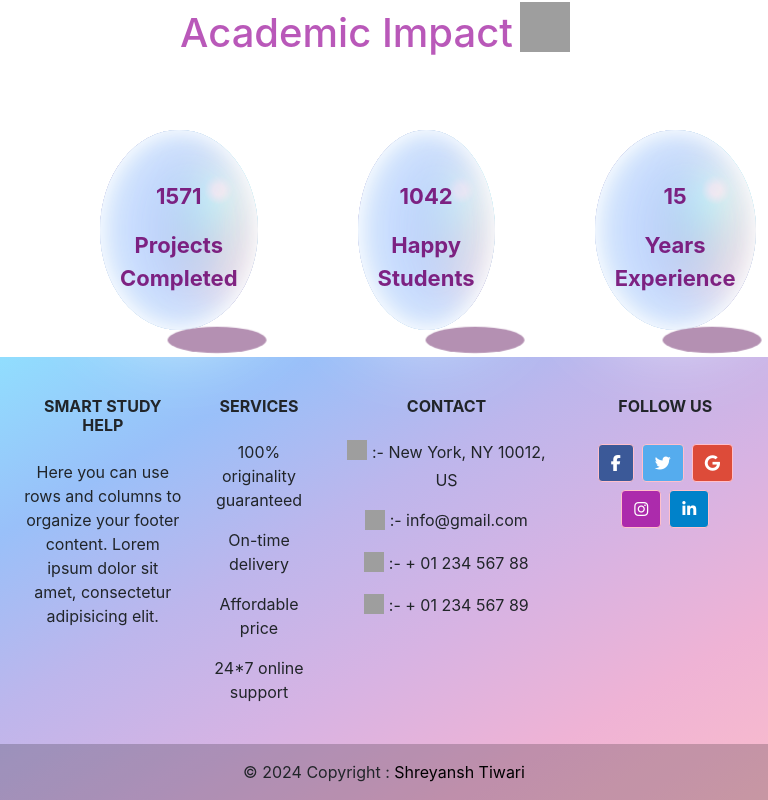
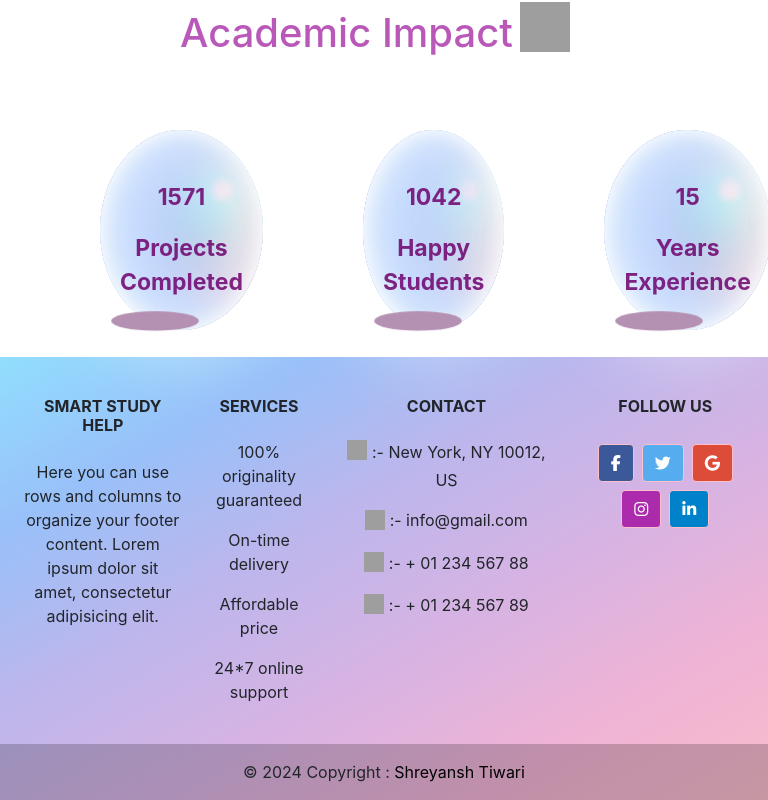
Before and after one commit to GeForceGroot/Project-1, a React (Create React App) app: page / in a window 768 px wide. Shown: the part 5321-6121 px from the top of the page. Built offline with nearby package versions, Linux system fonts and the light colour scheme; grey boxes are pictures that could not be loaded.

Commit message:
impact 30

```diff
--- a/src/components/AcademicImpactStyle.css
+++ b/src/components/AcademicImpactStyle.css
@@ -92,29 +92,15 @@
       margin-right: 100px;
     }
     #para{
-      font-size: 22px;
+      font-size: 23px;
     }
-  }
-  @media (min-width: 701px) and (max-width: 1080px){
-    .hwll {
-      display: flex;
-      margin-top: 60px;
-    }
-
-    #ball1 {
-      margin-left: 100px;
-    }
-
-    #ball2 {
-      margin-left: 100px;
-      margin-right: 100px;
-    }
-
-    #ball3 {
-      margin-right: 100px;
-    }
-    #para{
-      font-size: 22px;
+    .shadow {
+      width: 90px;
+      height: 20px;
+      top: 78%;
+      animation: expand 5s infinite;
+      margin-top: 25px;
+      margin-left: 10px;
     }
   }
   @media (min-width: 451px) and (max-width: 700px){
@@ -137,7 +123,15 @@
       margin-right: 0px;
     }
     #para{
-      font-size: 18px;
+      font-size: 21px;
+    }
+    .shadow {
+      width: 90px;
+      height: 20px;
+      top: 78%;
+      animation: expand 5s infinite;
+      margin-top: 25px;
+      margin-left: 75px;
     }
   }
 
```
